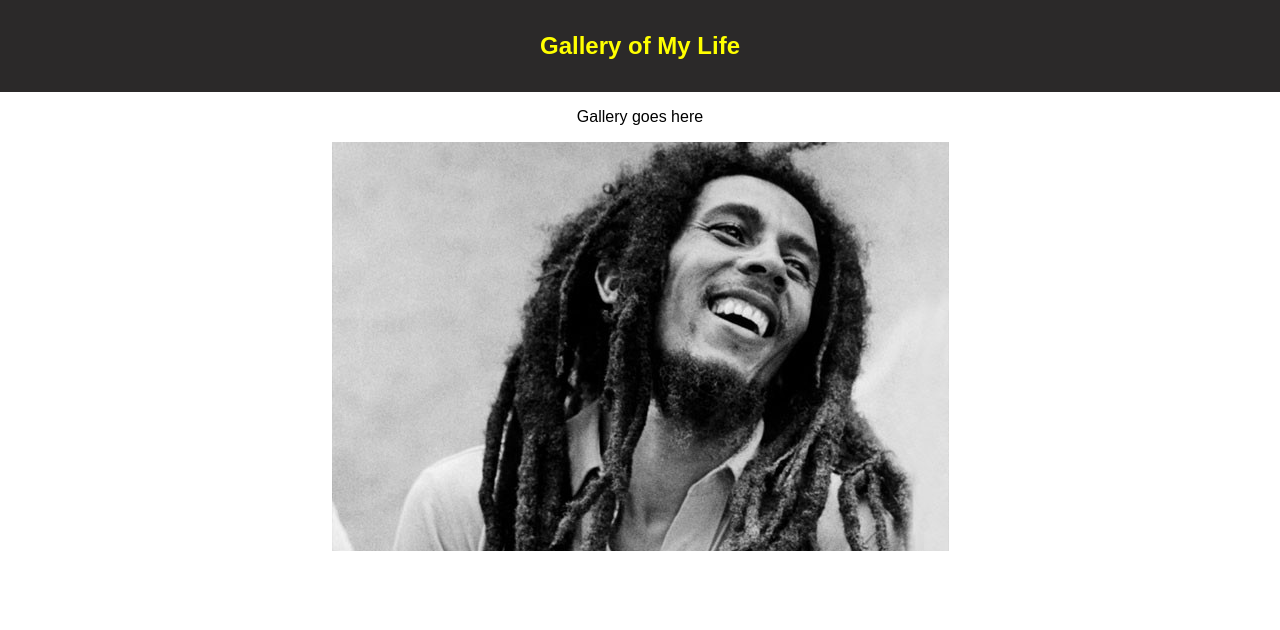
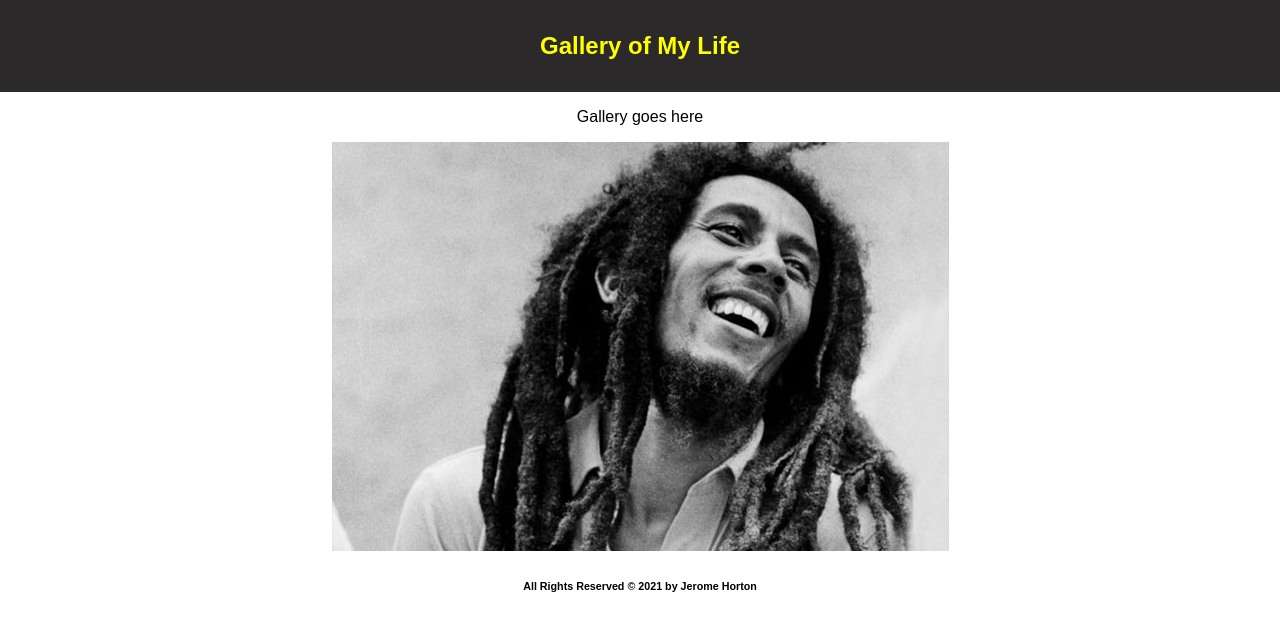
Before and after one commit to Jerome-Horton/weekend-react-gallery, a React (Create React App) app: page / in a window 1280 px wide. Shown: the top 630 px of the page. Built offline with nearby package versions, Linux system fonts and the light colour scheme.

Commit message:
created and imported Footer Component

```diff
--- a/src/components/App/App.jsx
+++ b/src/components/App/App.jsx
@@ -1,6 +1,7 @@
 import React from 'react';
 import './App.css';
 import Header from '../Header/Header';
+import Footer from '../Footer/Footer';
 
 
 function App() {
@@ -9,6 +10,7 @@ function App() {
         <Header />
         <p>Gallery goes here</p>
         <img src="images/Bob-Marley.jpeg"/>
+        <Footer />
       </div>
     );
 }
--- a/src/components/Footer/Footer.css
+++ b/src/components/Footer/Footer.css
@@ -0,0 +1,4 @@
+footer {
+        margin: 0;
+        padding: 0;
+}
--- a/src/components/Footer/Footer.js
+++ b/src/components/Footer/Footer.js
@@ -0,0 +1,14 @@
+import React from 'react';
+import './Footer.css';
+
+function Footer() {
+    return (
+        <footer>
+        <h6>All Rights Reserved © 2021 by Jerome Horton
+        </h6>
+      </footer>
+    );
+  }
+
+
+export default Footer;
```
